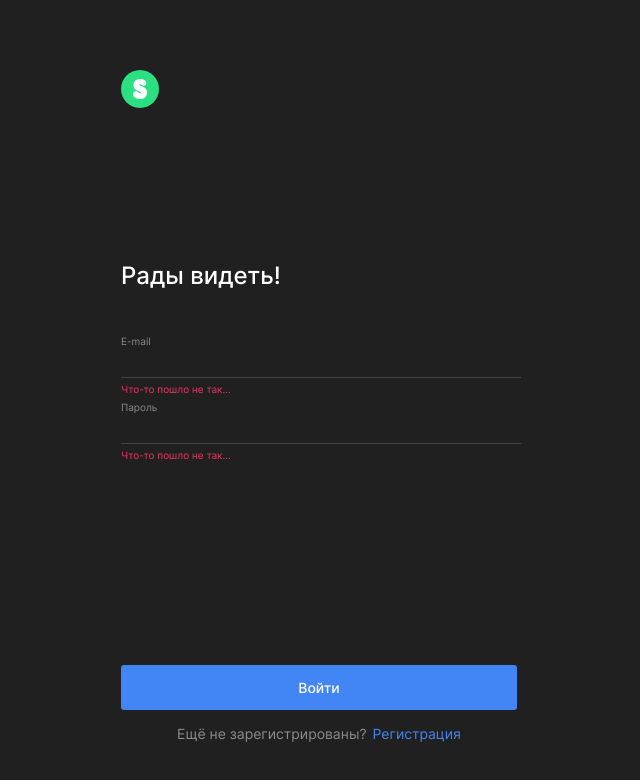
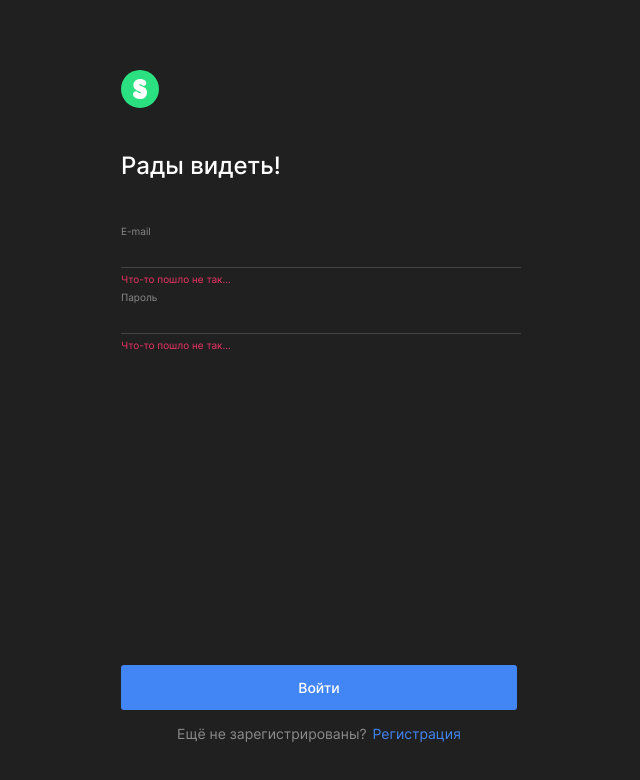
Before and after one commit to sdntmn/movies-explorer-frontend, a React (Create React App) app: page /login in a window 1280 px wide. Shown: the top 780 px of the page, without its empty margins (321-961 px from the left). Built offline with nearby package versions, Linux system fonts and the light colour scheme.

Commit message:
fix
Еще немного правок

```diff
--- a/src/components/App/App.jsx
+++ b/src/components/App/App.jsx
@@ -10,17 +10,15 @@ import Profile from "../Profile/Profile"
 import Movies from "../Movies/Movies"
 import SavedMovies from "../SavedMovies/SavedMovies"
 import PageNotFound from "../Page404/Page404"
-import HeaderProfile from "../LinkProfile/LinkProfile"
 import Header from "../Header/Header"
 import LinkProfile from "../LinkProfile/LinkProfile"
 import Navigation from "../Navigation/Navigation"
-import Popup from "../Popup/Popup"
 
 import { CurrentUserContext } from "../../contexts/CurrentUserContext"
 
 export default function App() {
   const [currentUser, setCurrentUser] = useState({})
-  const [isLoggedIn, setIsLoggedIn] = useState(true)
+  const [isLoggedIn, setIsLoggedIn] = useState(false)
   const [isPopupOpen, setIsPopupOpen] = useState(false)
 
   const signin = (newUser, cb) => {
--- a/src/components/Form/Form.css
+++ b/src/components/Form/Form.css
@@ -8,12 +8,11 @@
 
 .form__data {
   margin: 0;
-  padding: 0;
+  padding-bottom: 179px;
   display: flex;
   flex-direction: column;
   align-items: stretch;
   max-width: 396px;
-  min-height: 335px;
   width: 100%;
 }
 
@@ -25,8 +24,10 @@
 }
 
 .form__grouping {
+  min-height: 335px;
   border: none;
   padding: 0;
+  margin: 0;
 }
 
 @media (max-width: 640px) {
@@ -38,7 +39,7 @@
 .form__title {
   margin: 0;
   padding: 0;
-  padding-bottom: 40px;
+  margin-bottom: 40px;
   font-style: normal;
   font-weight: 500;
   font-size: 24px;
--- a/src/components/Form/Form.jsx
+++ b/src/components/Form/Form.jsx
@@ -10,6 +10,7 @@ export default function Form({
   children,
   pathLink,
   onClick,
+  title,
 }) {
   return (
     <div className="form">
@@ -19,7 +20,10 @@ export default function Form({
         name={`${name}`}
         onSubmit={onSubmit}
       >
-        {children}
+        <fieldset className="form__grouping">
+          <legend className="form__title">{title}</legend>
+          {children}
+        </fieldset>
       </form>
       <FormLinkEnter
         pathLink={pathLink}
--- a/src/components/Login/Login.jsx
+++ b/src/components/Login/Login.jsx
@@ -10,9 +10,6 @@ const Login = function (name) {
 
   return (
     <>
-      <div className="header__auth">
-        <p className="header__title-auth">Рады видеть!</p>
-      </div>
       <Form
         title="Рады видеть!"
         btnName="Войти"
--- a/src/components/Register/Register.jsx
+++ b/src/components/Register/Register.jsx
@@ -1,14 +1,10 @@
 import React from "react"
 import Form from "../Form/Form"
 import Input from "../Input/Input"
-import Header from "../Header/Header"
 
 const Register = function (name) {
   return (
     <>
-      <div className="header__auth">
-        <p className="header__title-auth">Добро пожаловать!</p>
-      </div>
       <Form
         title="Добро пожаловать!"
         btnName="Зарегистрироваться"
```
Also changed, not shown: src/components/FormLinkEnter/FormLinkEnter.css (indentation only).
